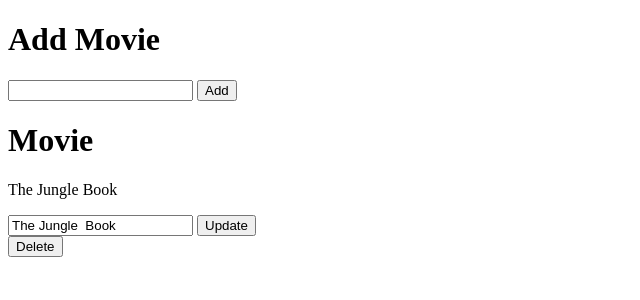
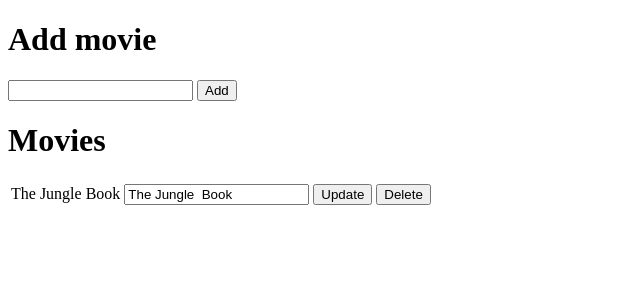
Before and after one commit to ADG-VIT/flask-CRUD, a Flask app: page / in a window 1280 px wide. Shown: the top 300 px of the page, without its empty margins (0-640 px from the left). Run offline with Flask 2, Linux system fonts and the light colour scheme; data comes from the database, SQL or seed files in the repository.

Commit message:
Final template

```diff
--- a/templates/home.html
+++ b/templates/home.html
@@ -7,24 +7,35 @@
     <title>Home</title>
   </head>
   <body>
-    <h1>Add Movie</h1>
+    <body>
+      <h1>Add movie</h1>
       <form method="POST" action="/">
-      <input type="text" name="title" />
-      <input type="submit" value="Add" />
+        <input type="text" name="title">
+        <input type="submit" value="Add">
       </form>
 
-    <h1>Movie</h1>
+      <h1>Movies</h1>
+      <table>
         {% for movie in movies %}
-    <p>{{movie.title}}</p>
-    <form method="POST" action="./update">
-      <input type="hidden" value="{{movie.title}}" name="oldtitle" />
-      <input type="text" value="{{movie.title}}" name="newtitle" />
-      <input type="submit" value="Update" />
+          <tr>
+            <td>
+              {{movie.title}}
+            </td>
+            <td>
+              <form method="POST" action="./update" style="display: inline">
+                <input type="hidden" value="{{movie.title}}" name="oldtitle">
+                <input type="text" value="{{movie.title}}" name="newtitle">
+                <input type="submit" value="Update">
               </form>
-    <form method="POST" action="./delete">
-      <input type="hidden" value="{{movie.title}}" name="title" />
-      <input type="submit" value="Delete" />
+            </td>
+            <td>
+              <form method="POST" action="./delete" style="display: inline">
+                <input type="hidden" value="{{movie.title}}" name="title">
+                <input type="submit" value="Delete">
               </form>
+            </td>
+          </tr>
         {% endfor %}
+      </table>
     </body>
 </html>
```
Lines whose indentation alone changed are shown as unchanged.
